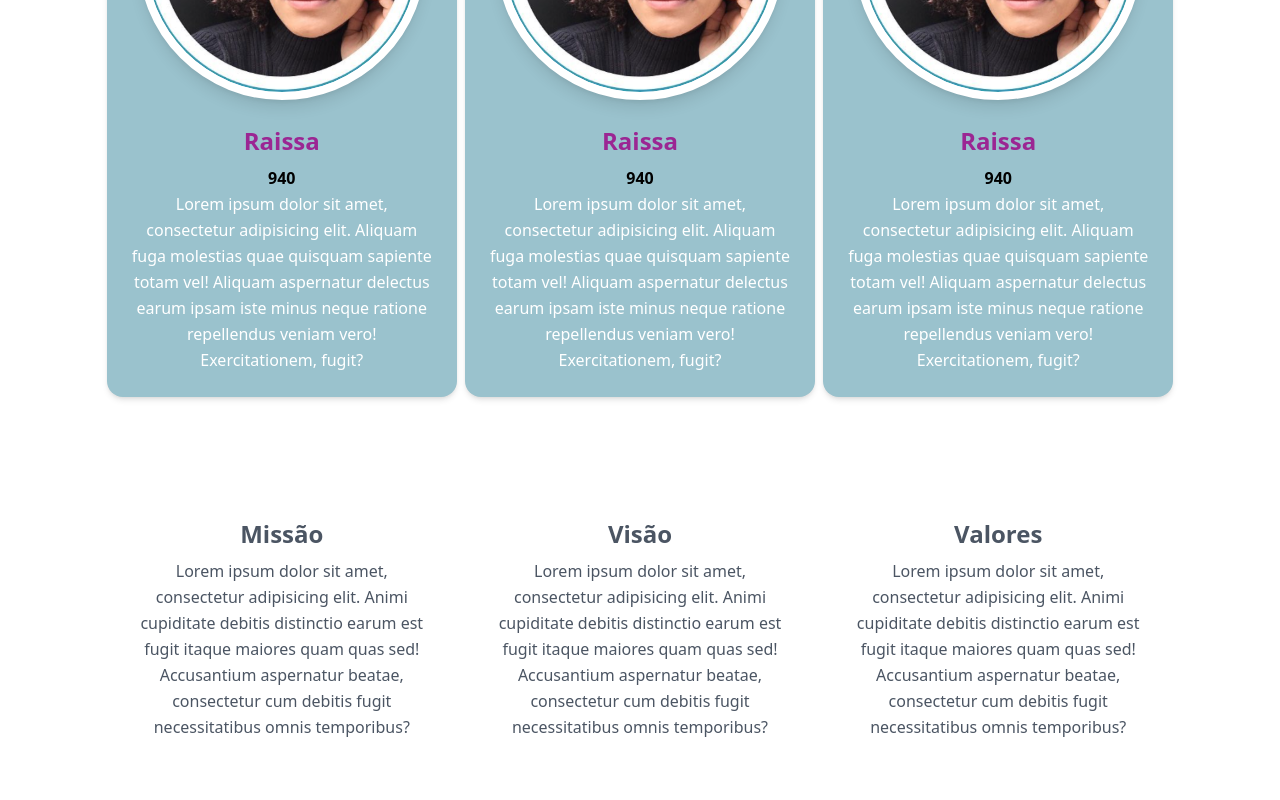
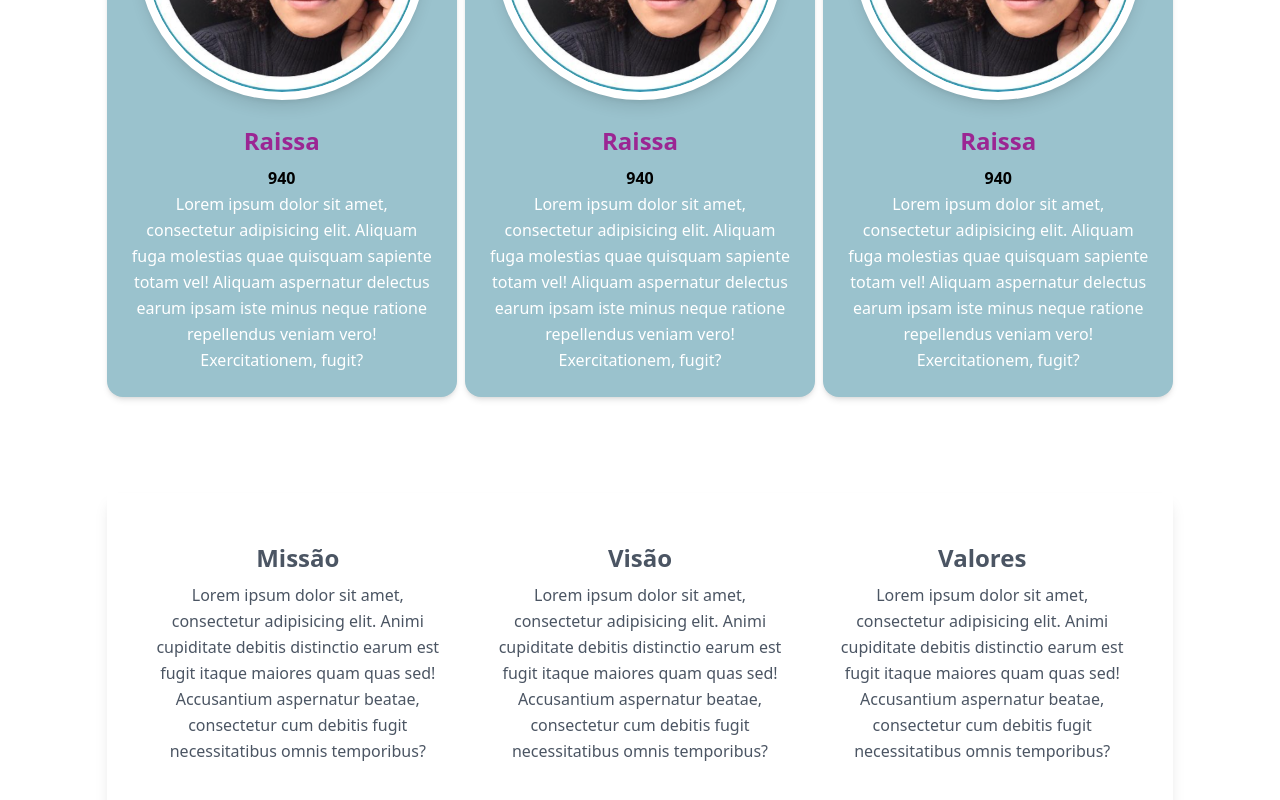
Before and after one commit to Marcone-Santos1/escrevendo_na_quarentena_landing, a React (Vite) app: page / in a window 1280 px wide. Shown: the part 1100-1900 px from the top of the page. Before the commit the page ends 1864 px from the top, so only its background shows below. Built offline with nearby package versions, Linux system fonts and the light colour scheme.

Commit message:
refactor cardGroup

```diff
--- a/src/Components/CardGroup.tsx
+++ b/src/Components/CardGroup.tsx
@@ -1,15 +1,17 @@
 import {ReactNode} from "react";
+import {twMerge} from "tailwind-merge";
 
 interface CardGroupProps {
     children: ReactNode,
+    className?: string
 }
 
 
-export const CardGroup = ({ children }: CardGroupProps) => {
+export const CardGroup = ({ children, className }: CardGroupProps) => {
 
     return (
         <div className="flex flex-col w-full gap-2 justify-center items-center lg:flex-row">
-            <div className="mt-24 flex flex-col w-5/6 gap-2 justify-center items-center lg:flex-row">
+            <div className={twMerge('mt-24 flex flex-col w-5/6 gap-2 justify-center items-center lg:flex-row', className)}>
                 { children }
             </div>
         </div>
--- a/src/Pages/HomePage.tsx
+++ b/src/Pages/HomePage.tsx
@@ -29,7 +29,7 @@ export const HomePage = () => {
             </CardGroup>
 
 
-            <CardGroup>
+            <CardGroup className="shadow-lg p-6 md:p:16">
                 <MvvCard
                     title="Missão"
                     content="Lorem ipsum dolor sit amet, consectetur adipisicing elit. Animi cupiditate debitis distinctio earum est fugit itaque maiores quam quas sed! Accusantium aspernatur beatae, consectetur cum debitis fugit necessitatibus omnis temporibus?"
```
